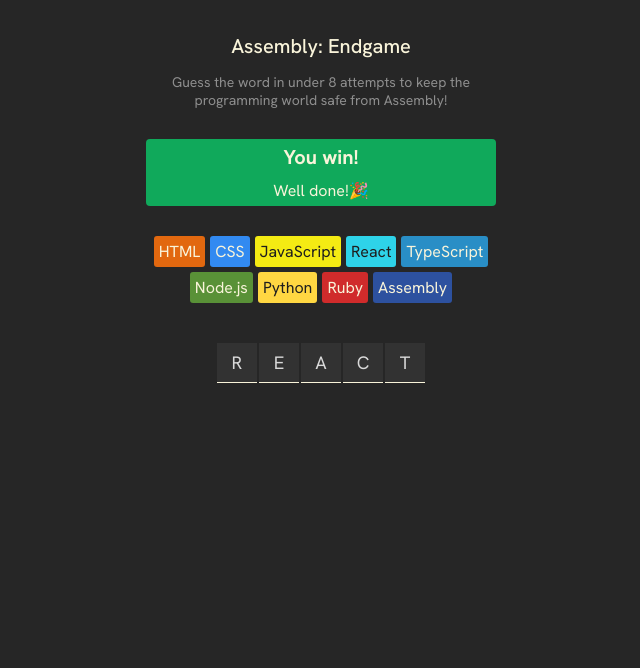
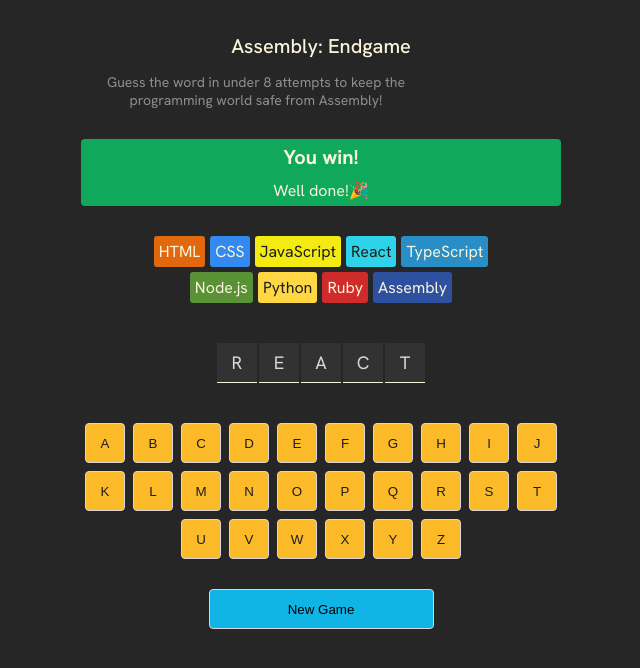
Before and after one commit to yenhtran/assembly-game, a React (Vite) app: page / in a window 1280 px wide. Shown: the top 668 px of the page, without its empty margins (319-959 px from the left). Built offline with nearby package versions, Linux system fonts and the light colour scheme; the HTML template or start-up script is replaced by a standard one.

Commit message:
add keyboard and new-game button

```diff
--- a/src/App.jsx
+++ b/src/App.jsx
@@ -5,10 +5,22 @@
 
 export default function AssemblyEndgame() {
   const [currentWord, setCurrentWord] = useState('react');
+  const wordElements = currentWord.split('').map((letter, index) => <span
+  className='word-letter'
+  key={index}>{letter.toUpperCase()}</span>)
 
-  const wordElements = currentWord.split('').map((letter, index) => <span
-    className='word-letter'
-    key={index}>{letter.toUpperCase()}</span>)
+  const alphabet = "abcdefghijklmnopqrstuvwxyz";
+  const keyboardElements = alphabet.split('').map(letter => {
+    return (
+      <button
+        className='keyboard-letter'
+        key={letter}
+        aria-label={`Keyboard chip: ${letter}`}
+      >
+        {letter.toUpperCase()}
+      </button>
+    )
+  })
 
   return (
       <main>
@@ -18,6 +30,10 @@
         <section className='word-container'>
           {wordElements}
         </section>
+        <section className='keyboard'>
+          {keyboardElements}
+        </section>
+        <button className='new-game'>New Game</button>
       </main>
   )
 }
--- a/src/index.css
+++ b/src/index.css
@@ -54,6 +54,7 @@
   gap: 5px;
   justify-content: center;
   max-width: 350px;
+  margin: auto;
   margin-bottom: 36px;
 }
 
@@ -79,3 +80,39 @@
   background: #323232;
   font-size: 1.125rem;
 }
+
+section.keyboard {
+  display: flex;
+  flex-wrap: wrap;
+  justify-content: center;
+  align-items: center;
+  max-width: 480px;
+  gap: 8px;
+  margin-top: 40px;
+}
+
+section.keyboard > button {
+  background-color: #FCBA29;
+  width: 40px;
+  height: 40px;
+  border-radius: 4px;
+  color: #1E1E1E;
+  border: 1px solid #D7D7D7;
+  display: flex;
+  justify-content: center;
+  align-items: center;
+  cursor: pointer;
+}
+
+button.new-game {
+  background-color: #11B5E5;
+  border: 1px solid #D7D7D7;
+  border-radius: 4px;
+  width: 225px;
+  height: 40px;
+  padding: 6px 12px;
+  display: block;
+  margin-inline: auto;
+  margin-top: 30px;
+  cursor: pointer;
+}
```
